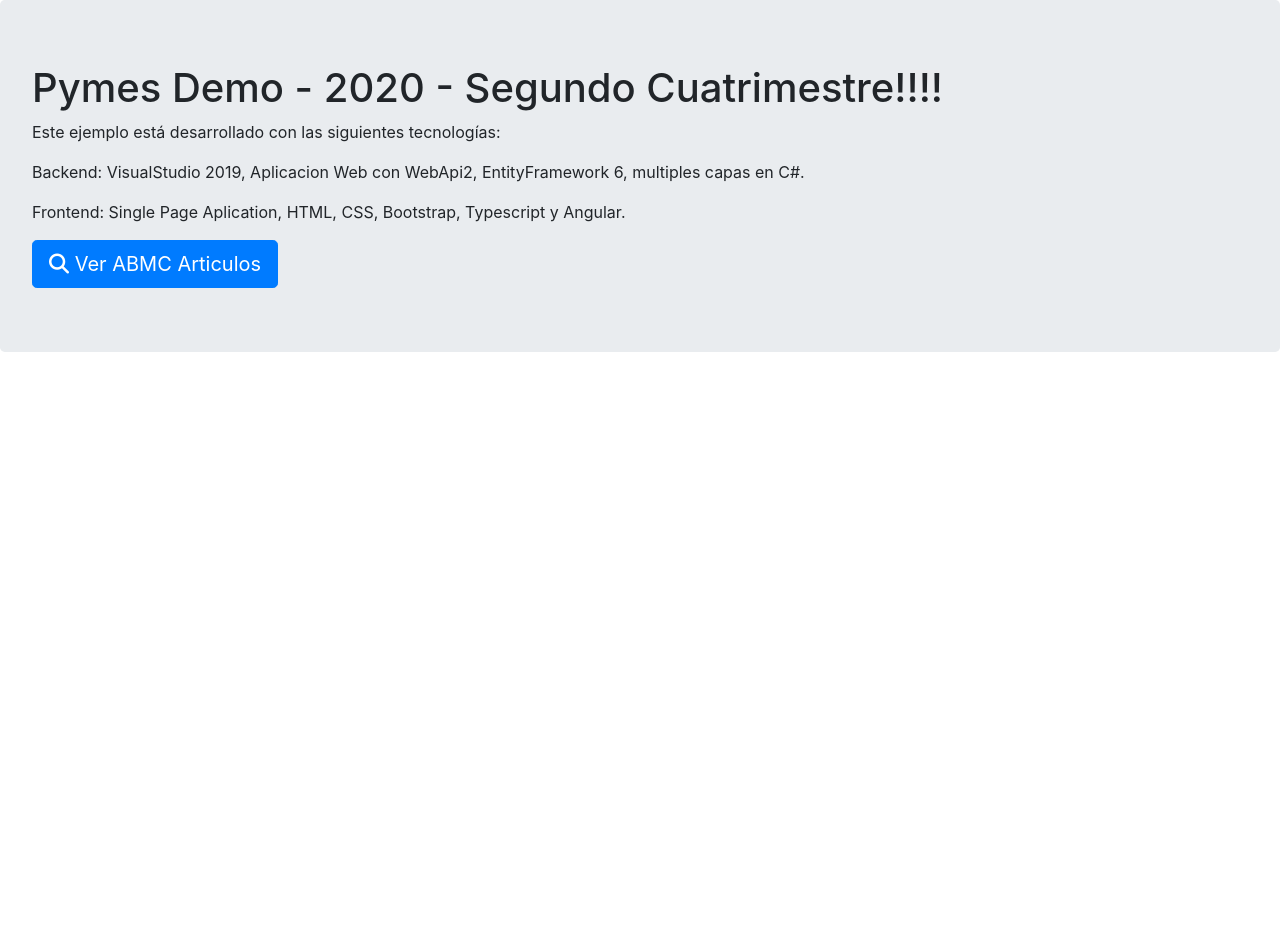
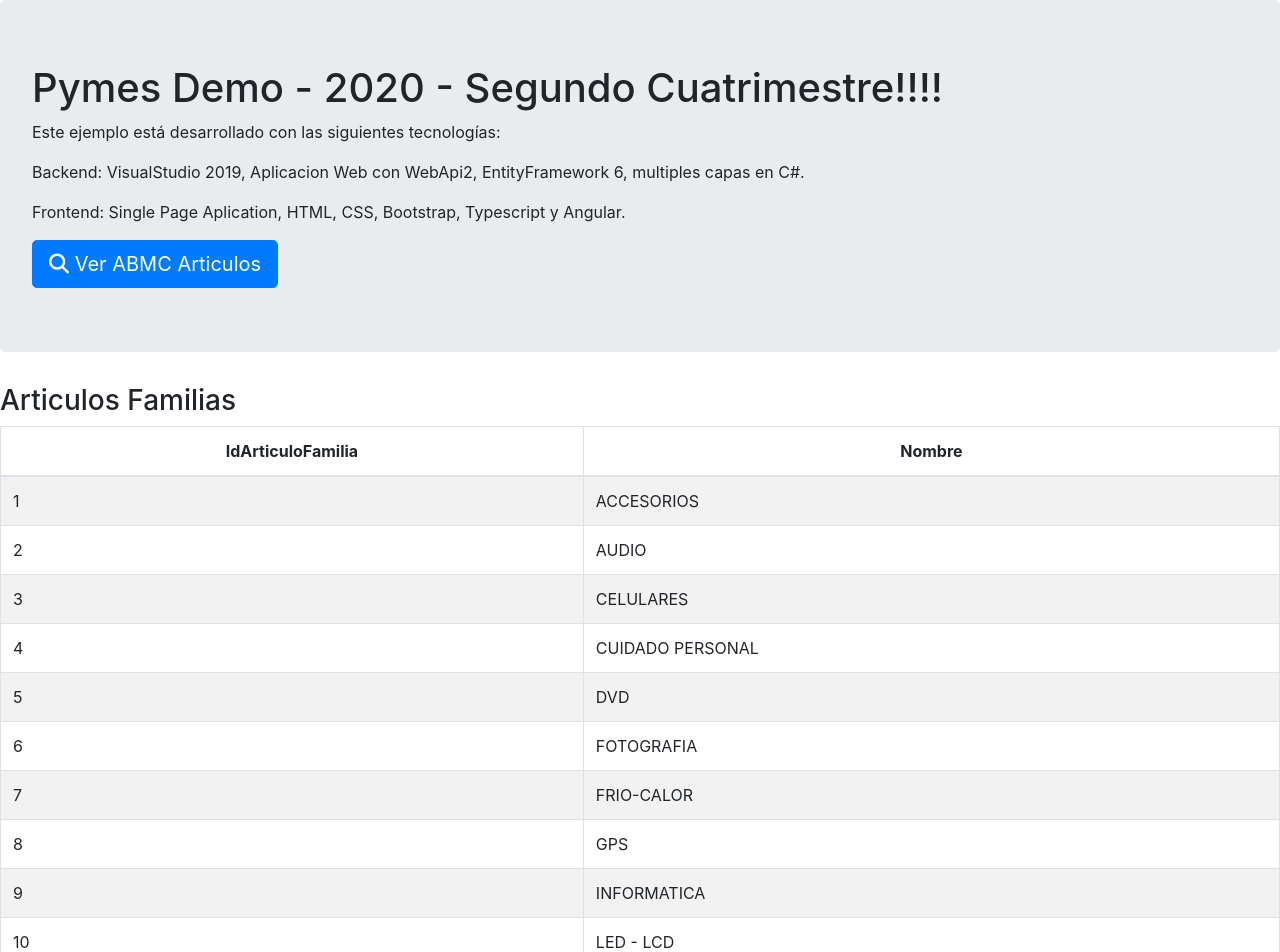
Before and after one commit to JoaquinBassano/Pymes2020-SegundoCuatri, an Angular app in the folder pymes/: page / in a window 1280 px wide. Shown: the top 952 px of the page. Before the commit the page ends 800 px from the top, so only its background shows below. Built offline with nearby package versions, Linux system fonts and the light colour scheme.

Commit message:
mitad etapa 2

```diff
--- a/pymes/src/app/app.component.html
+++ b/pymes/src/app/app.component.html
@@ -1 +1,3 @@
 <app-inicio></app-inicio>
+
+<app-articulos-familias></app-articulos-familias>
--- a/pymes/src/app/app.module.ts
+++ b/pymes/src/app/app.module.ts
@@ -3,11 +3,13 @@ import { NgModule } from '@angular/core';
 
 import { AppComponent } from './app.component';
 import { InicioComponent } from './components/inicio/inicio.component';
+import { ArticulosFamiliasComponent } from './components/articulos-familias/articulos-familias.component';
 
 @NgModule({
   declarations: [
     AppComponent,
-    InicioComponent
+    InicioComponent,
+    ArticulosFamiliasComponent
   ],
   imports: [
     BrowserModule
--- /dev/null
+++ b/pymes/src/app/components/articulos-familias/articulos-familias.component.html
@@ -0,0 +1,17 @@
+<h3>{{Titulo}}</h3>
+<div>
+  <table class="table table-bordered table-striped">
+    <thead>
+      <tr>
+        <th class="text-center">IdArticuloFamilia</th>
+        <th class="text-center">Nombre</th>
+      </tr>
+    </thead>
+    <tbody>
+      <tr *ngFor="let item of Items">
+        <td>{{item.IdArticuloFamilia}}</td>
+        <td>{{item.Nombre | uppercase}}</td>
+      </tr>
+    </tbody>
+  </table>
+</div>
--- /dev/null
+++ b/pymes/src/app/components/articulos-familias/articulos-familias.component.ts
@@ -0,0 +1,20 @@
+import { Component, OnInit } from '@angular/core';
+import { ArticuloFamilia, ArticulosFamilias } from 'src/app/models/articulo-familia';
+
+@Component({
+  selector: 'app-articulos-familias',
+  templateUrl: './articulos-familias.component.html',
+  styleUrls: ['./articulos-familias.component.css']
+})
+export class ArticulosFamiliasComponent implements OnInit {
+
+  Items = ArticulosFamilias;
+  Titulo = "Articulos Familias"
+
+
+  constructor() { }
+
+  ngOnInit(): void {
+  }
+
+}
--- /dev/null
+++ b/pymes/src/app/models/articulo-familia.ts
@@ -0,0 +1,16 @@
+export class ArticuloFamilia {
+    IdArticuloFamilia: number;
+    Nombre: string;
+  }
+  export const ArticulosFamilias: ArticuloFamilia[] = [
+    { IdArticuloFamilia: 1, Nombre: "Accesorios" },
+    { IdArticuloFamilia: 2, Nombre: "Audio" },
+    { IdArticuloFamilia: 3, Nombre: "Celulares" },
+    { IdArticuloFamilia: 4, Nombre: "Cuidado Personal" },
+    { IdArticuloFamilia: 5, Nombre: "Dvd" },
+    { IdArticuloFamilia: 6, Nombre: "Fotografia" },
+    { IdArticuloFamilia: 7, Nombre: "Frio-Calor" },
+    { IdArticuloFamilia: 8, Nombre: "Gps" },
+    { IdArticuloFamilia: 9, Nombre: "Informatica" },
+    { IdArticuloFamilia: 10, Nombre: "Led - Lcd" }
+  ];
```
Also changed, not shown: pymes/src/app/services/mock-articulos-familias.service.ts (added, +9 -0 lines), pymes/src/app/components/articulos-familias/articulos-familias.component.css (added).
